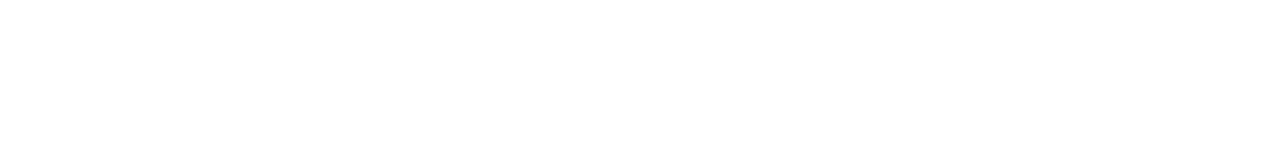
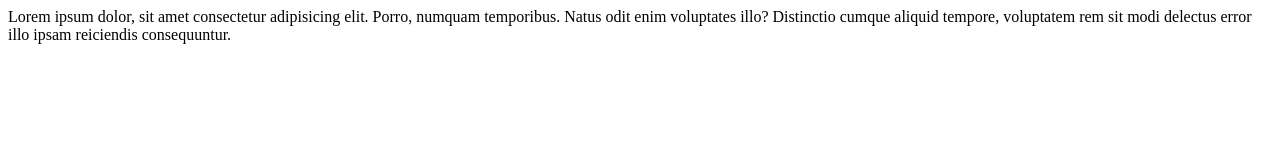
Before and after one commit to rizkydps/percobaan, a plain HTML site: page index.html in a window 1280 px wide. Drawn offline with Linux system fonts and the light colour scheme.

Commit message:
update index.html

```diff
--- a/index.html
+++ b/index.html
@@ -5,11 +5,13 @@
     <meta charset="UTF-8">
     <meta http-equiv="X-UA-Compatible" content="IE=edge">
     <meta name="viewport" content="width=device-width, initial-scale=1.0">
-    <title>Halaman Utama</title>
+    <title>Halaman Utama di Update</title>
 </head>
 
 <body>
 
+    Lorem ipsum dolor, sit amet consectetur adipisicing elit. Porro, numquam temporibus. Natus odit enim voluptates
+    illo? Distinctio cumque aliquid tempore, voluptatem rem sit modi delectus error illo ipsam reiciendis consequuntur.
 </body>
 
 </html>
```
